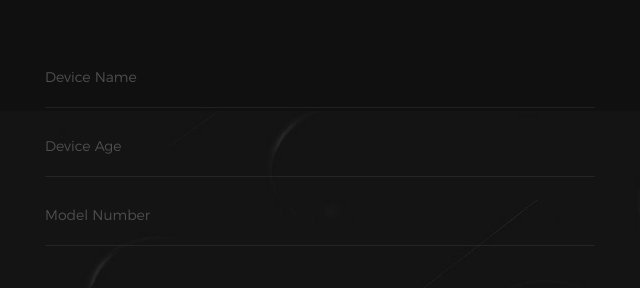
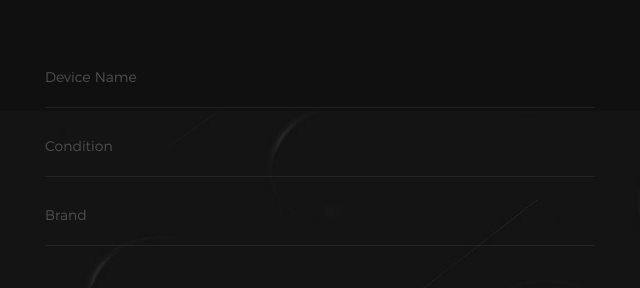
Before and after one commit to collinabidi/electrecycle, a plain HTML site: page index.html in a window 1280 px wide. Shown: the part 1150-1438 px from the top of the page, 145-785 px from the left. Drawn offline with Linux system fonts and the light colour scheme; files whose address does not match are found by name.

Commit message:
changed input
switched modelnum to brand

```diff
--- a/index.html
+++ b/index.html
@@ -160,10 +160,10 @@
                                     class="full-width">
                             </div>
                             <div class="form-field">
-                                <input name="age" type="text" id="contactEmail" placeholder="Device Age" value="" required="" aria-required="true" class="full-width">
+                                <input name="age" type="text" id="contactEmail" placeholder="Condition" value="" required="" aria-required="true" class="full-width">
                             </div>
                             <div class="form-field">
-                                <input name="modelnum" type="text" id="contactSubject" placeholder="Model Number" value="" aria-required="true" class="full-width">
+                                <input name="modelnum" type="text" id="contactSubject" placeholder="Brand" value="" aria-required="true" class="full-width">
                             </div>
                             <div class="form-field">
                                 <button class="full-width btn--primary">Sell Device</button>
```
